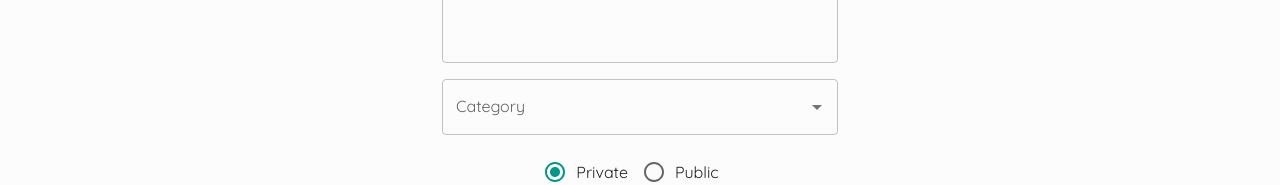
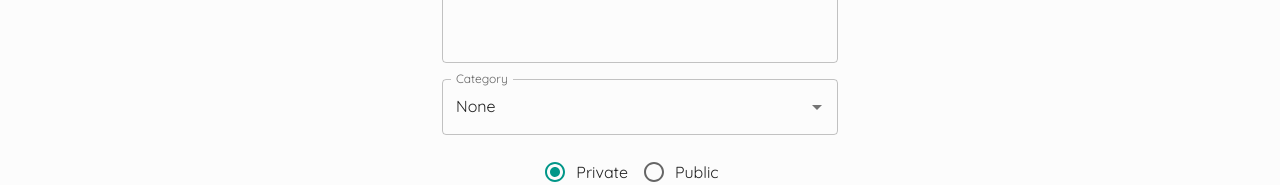
Before and after one commit to wojzam/Brain-Stormer, a React (Vite) app in the folder frontend/: page /create in a window 1280 px wide. Shown: the part 459-644 px from the top of the page. Built offline with nearby package versions, Linux system fonts and the light colour scheme; no server answers.

Commit message:
remove CategorySelect component

```diff
--- a/frontend/src/components/CategorySelect.jsx
+++ /dev/null
@@ -1,38 +0,0 @@
-import React, { useState, useEffect } from "react";
-import TextField from "@mui/material/TextField";
-import Autocomplete from "@mui/material/Autocomplete";
-
-const CategorySelect = ({ selectedCategory, setSelectedCategory, sx = {} }) => {
-  const [categories, setCategories] = useState([]);
-  const [error, setError] = useState(false);
-
-  useEffect(() => {
-    fetch("/api/public/category")
-      .then((response) => response.json())
-      .then((data) => {
-        setCategories(data);
-      });
-  }, []);
-
-  const handleInputChange = (e, value) => {
-    setSelectedCategory(value);
-    setError(!categories.includes(value));
-  };
-
-  return (
-    <Autocomplete
-      disablePortal
-      id="category"
-      value={selectedCategory}
-      options={categories}
-      onChange={handleInputChange}
-      clearIcon={false}
-      renderInput={(params) => (
-        <TextField {...params} error={error} label="Category" />
-      )}
-      sx={sx}
-    />
-  );
-};
-
-export default CategorySelect;
--- a/frontend/src/components/TopicEditDialog.jsx
+++ b/frontend/src/components/TopicEditDialog.jsx
@@ -1,4 +1,4 @@
-import { useState } from "react";
+import { useState, useEffect } from "react";
 import {
   Dialog,
   DialogTitle,
@@ -7,12 +7,13 @@ import {
 } from "@mui/material";
 import Button from "@mui/material/Button";
 import IconButton from "@mui/material/IconButton";
+import TextField from "@mui/material/TextField";
+import Autocomplete from "@mui/material/Autocomplete";
 import Radio from "@mui/material/Radio";
 import RadioGroup from "@mui/material/RadioGroup";
 import FormControlLabel from "@mui/material/FormControlLabel";
 import EditOutlinedIcon from "@mui/icons-material/EditOutlined";
 import ValidatedTextField from "./ValidatedTextField";
-import CategorySelect from "./CategorySelect";
 
 export default function TopicEditDialog({
   id,
@@ -25,10 +26,19 @@ export default function TopicEditDialog({
   const [open, setOpen] = useState(false);
   const [title, setTitle] = useState(initialTitle);
   const [description, setDescription] = useState(initialDescription);
+  const [categories, setCategories] = useState([]);
   const [selectedCategory, setSelectedCategory] = useState(initialCategory);
   const [publicVisibility, setPublicVisibility] = useState(
     initialPublicVisibility
   );
+
+  useEffect(() => {
+    fetch("/api/public/category")
+      .then((response) => response.json())
+      .then((data) => {
+        setCategories(data);
+      });
+  }, []);
 
   const handleUpdate = () => {
     if (title.trim() !== "") {
@@ -91,8 +101,14 @@ export default function TopicEditDialog({
             rows={5}
             sx={{ marginY: 2 }}
           />
-          <CategorySelect
-            {...{ selectedCategory, setSelectedCategory }}
+          <Autocomplete
+            disablePortal
+            id="category"
+            value={selectedCategory}
+            options={categories}
+            onChange={(e, v) => setSelectedCategory(v)}
+            disableClearable
+            renderInput={(params) => <TextField {...params} label="Category" />}
             sx={{ marginY: 2 }}
           />
           <RadioGroup
--- a/frontend/src/components/TopicForm.jsx
+++ b/frontend/src/components/TopicForm.jsx
@@ -1,4 +1,7 @@
+import { useState, useEffect } from "react";
 import Button from "@mui/material/Button";
+import TextField from "@mui/material/TextField";
+import Autocomplete from "@mui/material/Autocomplete";
 import Grid from "@mui/material/Grid";
 import Box from "@mui/material/Box";
 import Radio from "@mui/material/Radio";
@@ -6,14 +9,24 @@ import RadioGroup from "@mui/material/RadioGroup";
 import FormControlLabel from "@mui/material/FormControlLabel";
 import CollaboratorsDialog from "../components/CollaboratorsDialog";
 import ValidatedTextField from "./ValidatedTextField";
-import CategorySelect from "./CategorySelect";
 
 export const TopicForm = ({
   handleSubmit,
+  selectedCategory,
   setSelectedCategory,
   collaborators,
   setCollaborators,
 }) => {
+  const [categories, setCategories] = useState([]);
+
+  useEffect(() => {
+    fetch("/api/public/category")
+      .then((response) => response.json())
+      .then((data) => {
+        setCategories(data);
+      });
+  }, []);
+
   return (
     <Box component="form" noValidate onSubmit={handleSubmit} sx={{ mt: 3 }}>
       <Grid container spacing={2} sx={{ mb: 2 }}>
@@ -37,7 +50,15 @@ export const TopicForm = ({
           />
         </Grid>
         <Grid item xs={12}>
-          <CategorySelect {...{ selectedCategory: "", setSelectedCategory }} />
+          <Autocomplete
+            disablePortal
+            id="category"
+            value={selectedCategory}
+            options={categories}
+            onChange={(e, v) => setSelectedCategory(v)}
+            disableClearable
+            renderInput={(params) => <TextField {...params} label="Category" />}
+          />
         </Grid>
         <Grid item xs={12} display="flex" justifyContent="center">
           <RadioGroup
--- a/frontend/src/pages/Create.jsx
+++ b/frontend/src/pages/Create.jsx
@@ -6,7 +6,7 @@ import { TopicForm } from "../components/TopicForm";
 
 export default function CreateTopic() {
   const [collaborators, setCollaborators] = useState([]);
-  const [selectedCategory, setSelectedCategory] = useState();
+  const [selectedCategory, setSelectedCategory] = useState("None");
 
   const handleSubmit = (event) => {
     event.preventDefault();
@@ -49,6 +49,7 @@ export default function CreateTopic() {
         </Typography>
         <TopicForm
           handleSubmit={handleSubmit}
+          selectedCategory={selectedCategory}
           setSelectedCategory={setSelectedCategory}
           collaborators={collaborators}
           setCollaborators={setCollaborators}
```
